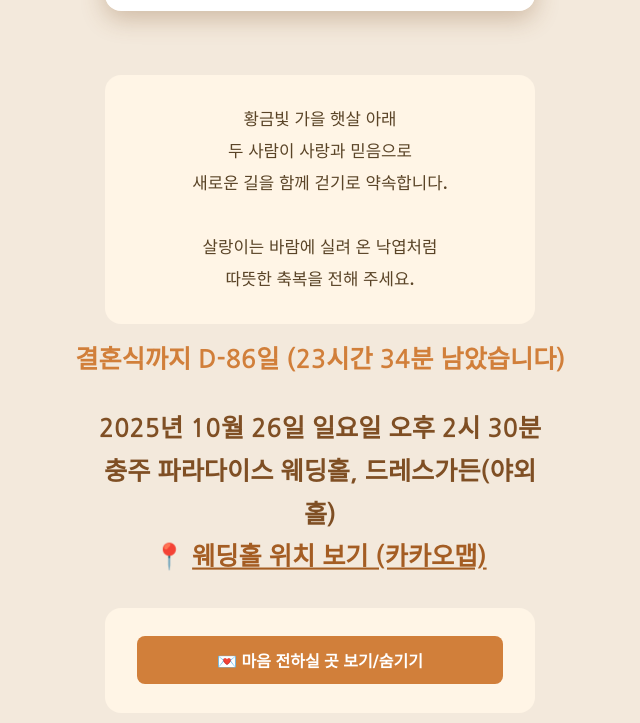
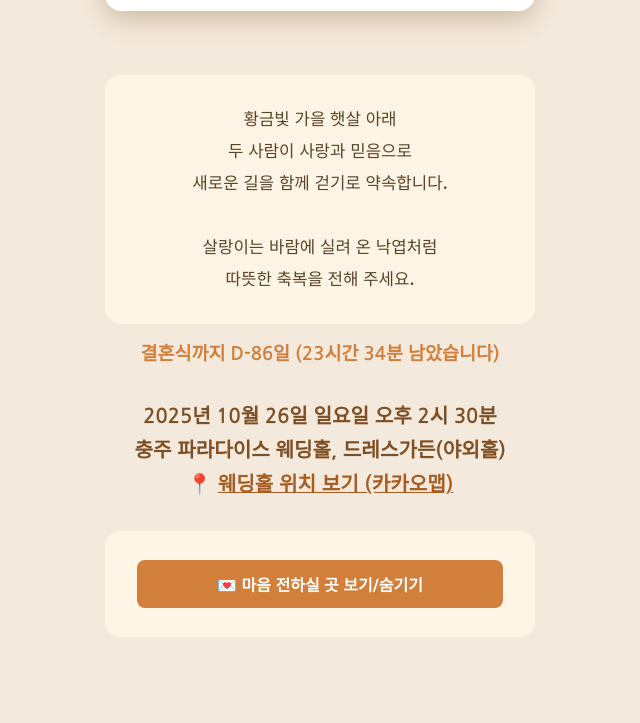
Before and after one commit to zhengzhou89/weddinginvitation, a plain HTML site: page index.html in a window 1280 px wide. Shown: the part 678-1401 px from the top of the page, without its empty margins (320-960 px from the left). Drawn offline with Linux system fonts and the light colour scheme; grey boxes are pictures that could not be loaded.

Commit message:
Update index.html

```diff
--- a/index.html
+++ b/index.html
@@ -6,7 +6,7 @@
   <title>우리 결혼합니다</title>
   <meta property="og:title" content="이정주❤️장지이 결혼합니다." />
   <meta property="og:description" content="2025년 10월 26일, 충주 파라다이스 웨딩홀에서 결혼식이 열립니다." />
-  <meta property="og:image" content="https://github.com/zhengzhou89/weddinginvitation/blob/main/image1.jpg" />
+  <meta property="og:image" content="https://raw.githubusercontent.com/zhengzhou89/weddinginvitation/main/image1.jpg" />
   <meta property="og:type" content="website" />
   <style>
     @import url('https://fonts.googleapis.com/css2?family=Nanum+Gothic:wght@400;700&family=Noto+Sans+KR:wght@300;500&display=swap');
@@ -103,7 +103,7 @@
     }
 
     .date {
-      font-size: clamp(1.2rem, 5vw, 1.5rem);
+      font-size: clamp(1rem, 4vw, 1.2rem);
       margin-top: 2rem;
       font-weight: 600;
       animation: pulse 2s infinite ease-in-out;
@@ -164,7 +164,7 @@
 
     #dday {
       margin-top: 1rem;
-      font-size: clamp(1rem, 4vw, 1.5rem);
+      font-size: clamp(0.9rem, 3.5vw, 1.1rem);
       font-weight: 700;
       color: #d17f3a;
       animation: pulse 2s infinite ease-in-out;
```
